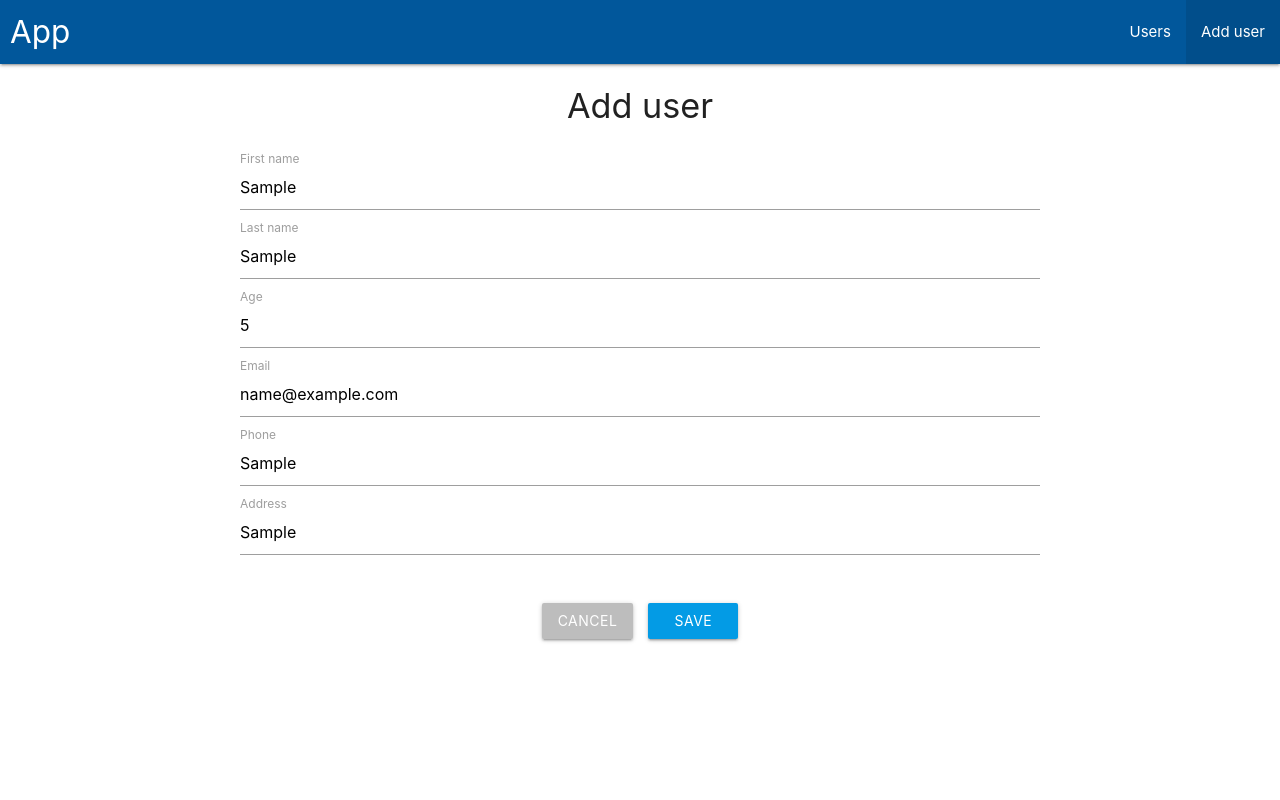
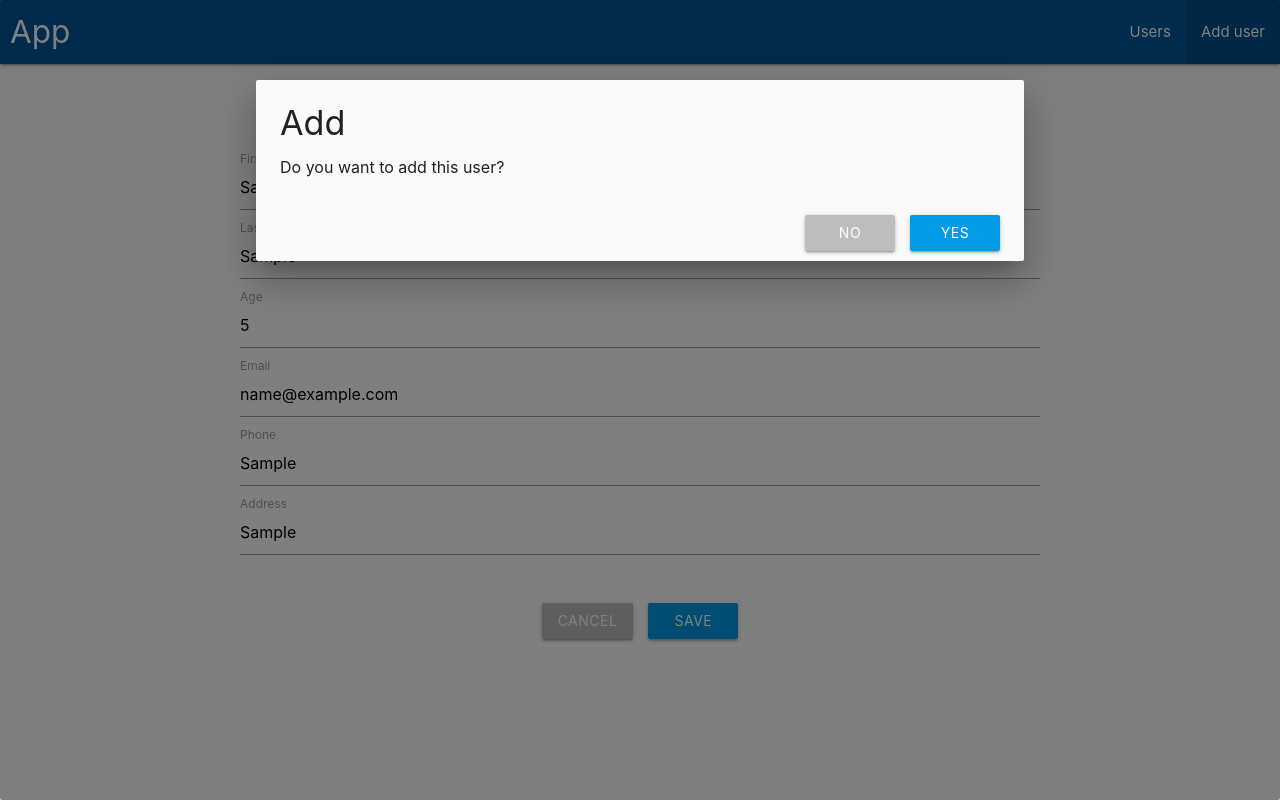
Before and after one commit to Ex-Zy/admin, a Vue app: page /add in a window 1280 px wide. Both pictures are taken after typing "Sample", "Sample", "5", "name@example.com", "Sample", "Sample" into the empty fields and a click on the button "SAVE". Built offline with nearby package versions, Linux system fonts and the light colour scheme; no server answers.

Commit message:
v-modal on pages: add/edit

```diff
--- a/src/components/v-modal.vue
+++ b/src/components/v-modal.vue
@@ -1,16 +1,20 @@
 <template>
-  <div class="modal">
-    <div class="modal__overlay"></div>
+  <div class="modal" v-if="active">
+    <div class="modal__overlay" @click="cancelButtonHandler"></div>
     <div class="modal__dialog">
       <div class="modal__top">
-        <h4>Confirmation</h4>
+        <h4>
+          <slot name="header">
+            Confirmation
+          </slot>
+        </h4>
       </div>
       <div class="modal__body">
-        Are you sure?
+        <slot name="body">Are you sure?</slot>
       </div>
       <div class="modal__bottom">
-        <v-button type="secondary">Cancel</v-button>
-        <v-button type="primary">Ok</v-button>
+        <v-button type="secondary" @click.native="cancelButtonHandler">No</v-button>
+        <v-button type="primary" @click.native="confirmButtonHandler">Yes</v-button>
       </div>
     </div>
   </div>
@@ -23,6 +27,24 @@ export default {
   name: "v-modal",
   components: {
     VButton
+  },
+  model: {
+    prop: "active",
+    event: "hidden"
+  },
+  props: {
+    active: {
+      type: Boolean,
+      required: true
+    }
+  },
+  methods: {
+    cancelButtonHandler() {
+      this.$emit("hidden", false);
+    },
+    confirmButtonHandler() {
+      this.$emit("confirm");
+    }
   }
 };
 </script>
@@ -36,7 +58,7 @@ export default {
   width: 100%;
   height: 100%;
   max-height: none;
-  display: none;
+  display: block;
   background: none;
   color: rgba(0, 0, 0, 0.87);
   line-height: 1.6;
@@ -49,6 +71,7 @@ export default {
     top: 0;
     left: 0;
     background: rgba(0, 0, 0, 0.5);
+    cursor: pointer;
   }
   &__dialog {
     width: 60%;
--- a/src/views/Add.vue
+++ b/src/views/Add.vue
@@ -9,12 +9,23 @@
 
     <v-form
       v-else
-      v-model="user"/>
+      v-model="user" />
 
     <div class="buttons-wrp">
       <v-button type="secondary" @click.native="resetUser">Cancel</v-button>
-      <v-button type="primary" @click.native="saveUser">Save</v-button>
+      <v-button type="primary" @click.native="activeModal = true">Save</v-button>
     </div>
+
+    <v-modal
+      v-model="activeModal"
+      @confirm="saveUser">
+        <template slot="header">
+          Add
+        </template>
+        <template slot="body">
+          Do you want to add this user?
+        </template>
+    </v-modal>
 
   </div>
 </template>
@@ -55,7 +66,8 @@ export default {
     return {
       user: null,
       alertMessage: "Loading user data...",
-      alertType: "warning"
+      alertType: "warning",
+      activeModal: false
     };
   },
   mounted() {
@@ -74,7 +86,7 @@ export default {
       axios
         .post("/users", this.user)
         .then(() => {
-          console.info("Пользователь создан успешно");
+          console.info("Пользователь успешно создан");
           this.redirectToUsers();
         })
         .catch(e => console.error(e));
--- a/src/views/Edit.vue
+++ b/src/views/Edit.vue
@@ -12,9 +12,13 @@
       v-model="user"/>
 
     <div class="buttons-wrp">
-      <v-button type="danger" @click.native="removeUser">Delete</v-button>
+      <v-button type="danger" @click.native="activeModal = true">Delete</v-button>
       <v-button type="primary" @click.native="saveUser">Save</v-button>
     </div>
+
+    <v-modal
+      v-model="activeModal"
+      @confirm="removeUser" />
 
   </div>
 </template>
@@ -24,19 +28,22 @@ import axios from "@/helpers/shortUrlToServer";
 import VForm from "@/components/v-form";
 import VAlert from "@/components/v-alert";
 import VButton from "@/components/v-button";
+import VModal from "@/components/v-modal";
 
 export default {
   name: "Edit",
   components: {
     VForm,
     VAlert,
-    VButton
+    VButton,
+    VModal
   },
   data() {
     return {
       user: null,
       alertMessage: "Loading user data...",
-      alertType: "warning"
+      alertType: "warning",
+      activeModal: false
     };
   },
   mounted() {
```
